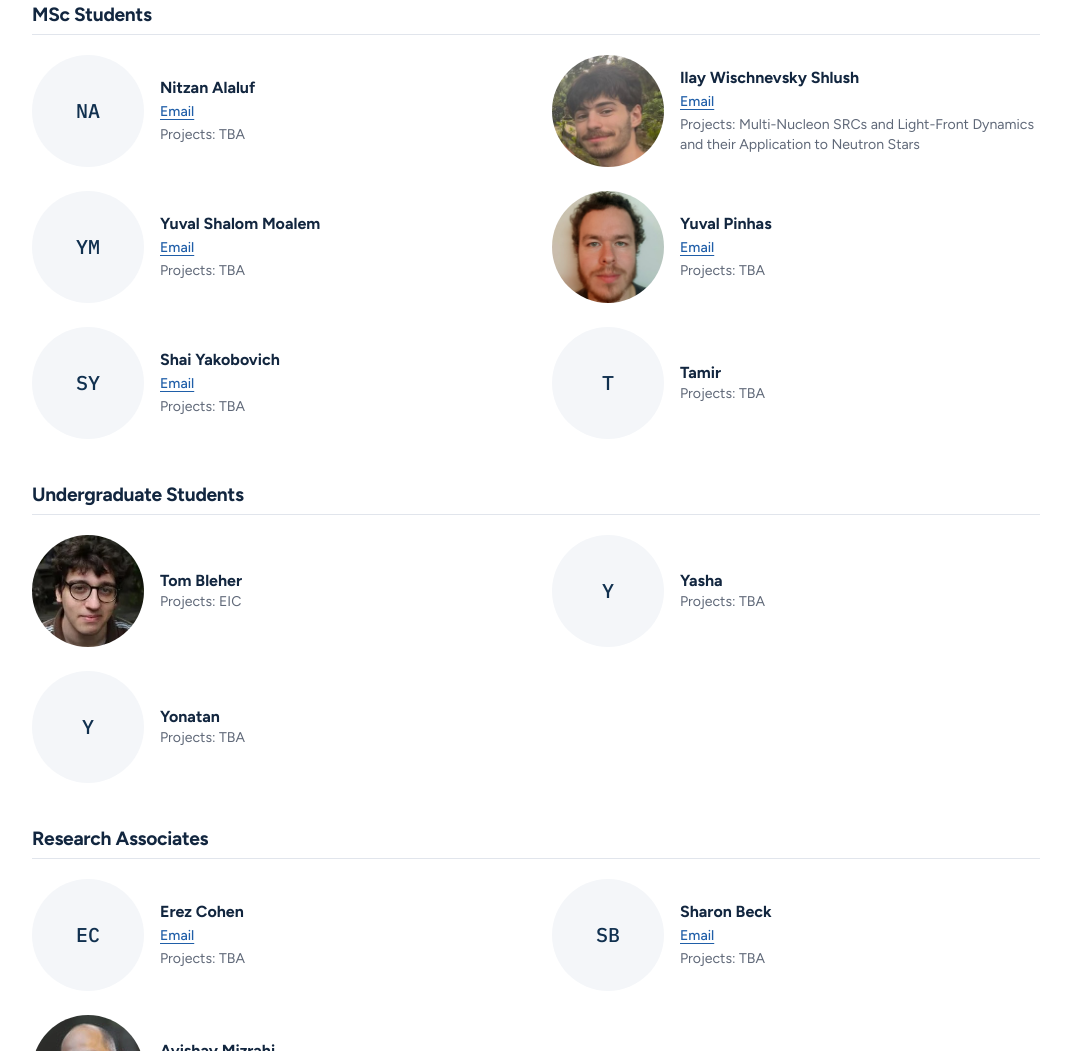
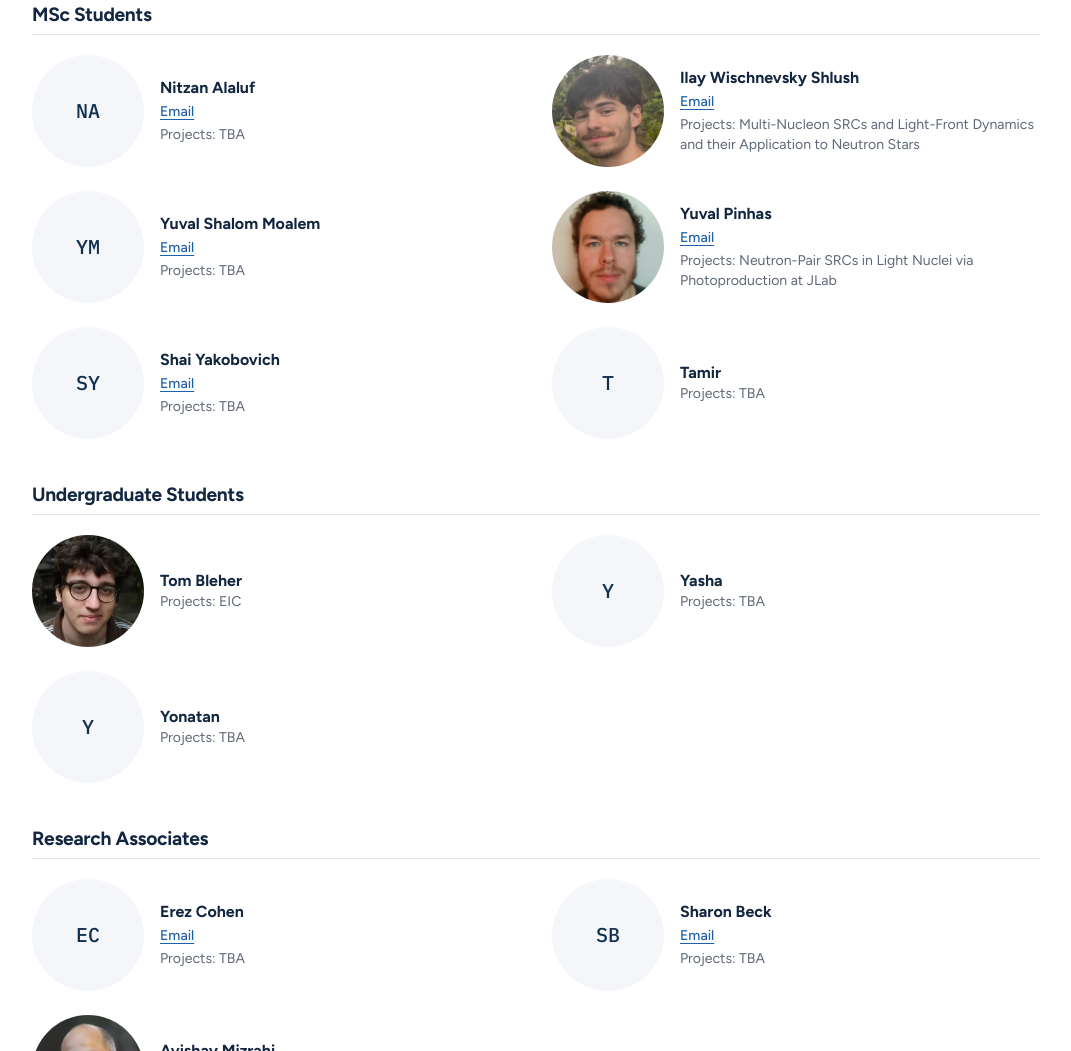
Before and after one commit to tom-bleher/koroverlab, a plain HTML site: page people.html in a window 1280 px wide. Shown: the part 937-1988 px from the top of the page, without its empty margins (104-1175 px from the left). Drawn offline with Linux system fonts and the light colour scheme.

Commit message:
Add Yuval Pinhas's project
Co-Authored-By: Claude Opus 5.5 <noreply@anthropic.com>

```diff
--- a/people.html
+++ b/people.html
@@ -79,7 +79,7 @@
           <li><span class="photo" aria-hidden="true">NA</span><div><b>Nitzan Alaluf</b><a class="mail" href="mailto:nitzanalaluf@mail.tau.ac.il" title="nitzanalaluf@mail.tau.ac.il">Email</a><span>Projects: TBA</span></div></li>
           <li><img src="assets/images/ilay-wischnevsky-shlush.jpg" alt="" width="228" height="228" loading="lazy"><div><b>Ilay Wischnevsky Shlush</b><a class="mail" href="mailto:ilayw1@mail.tau.ac.il" title="ilayw1@mail.tau.ac.il">Email</a><span>Projects: Multi-Nucleon SRCs and Light-Front Dynamics and their Application to Neutron Stars</span></div></li>
           <li><span class="photo" aria-hidden="true">YM</span><div><b>Yuval Shalom Moalem</b><a class="mail" href="mailto:yuval.shalommoalem@mail.huji.ac.il" title="yuval.shalommoalem@mail.huji.ac.il">Email</a><span>Projects: TBA</span></div></li>
-          <li><img src="assets/images/yuval-pinhas.jpg" alt="" width="228" height="228" loading="lazy"><div><b>Yuval Pinhas</b><a class="mail" href="mailto:yuvalpinhas@mail.tau.ac.il" title="yuvalpinhas@mail.tau.ac.il">Email</a><span>Projects: TBA</span></div></li>
+          <li><img src="assets/images/yuval-pinhas.jpg" alt="" width="228" height="228" loading="lazy"><div><b>Yuval Pinhas</b><a class="mail" href="mailto:yuvalpinhas@mail.tau.ac.il" title="yuvalpinhas@mail.tau.ac.il">Email</a><span>Projects: Neutron-Pair SRCs in Light Nuclei via Photoproduction at JLab</span></div></li>
           <li><span class="photo" aria-hidden="true">SY</span><div><b>Shai Yakobovich</b><a class="mail" href="mailto:shaiy@mail.tau.ac.il" title="shaiy@mail.tau.ac.il">Email</a><span>Projects: TBA</span></div></li>
           <li><span class="photo" aria-hidden="true">T</span><div><b>Tamir</b><span>Projects: TBA</span></div></li>
         </ul>
```
